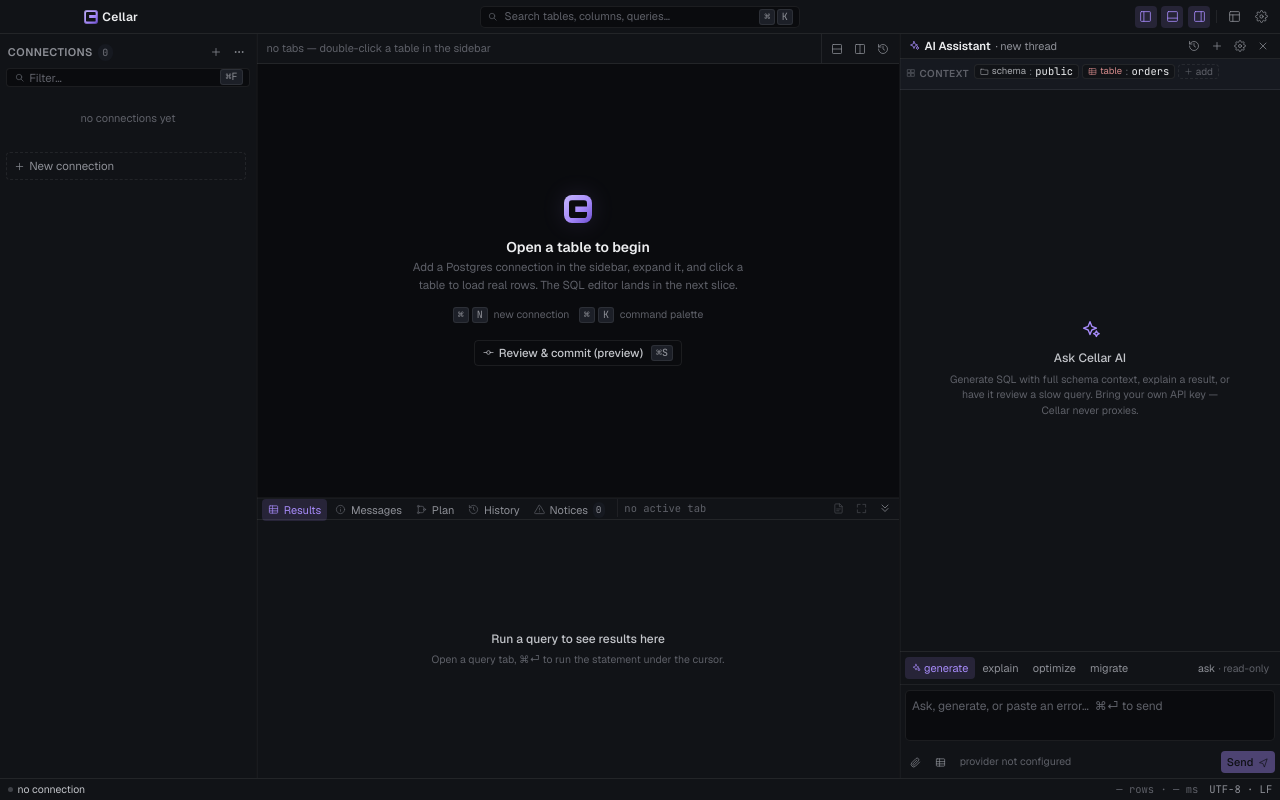
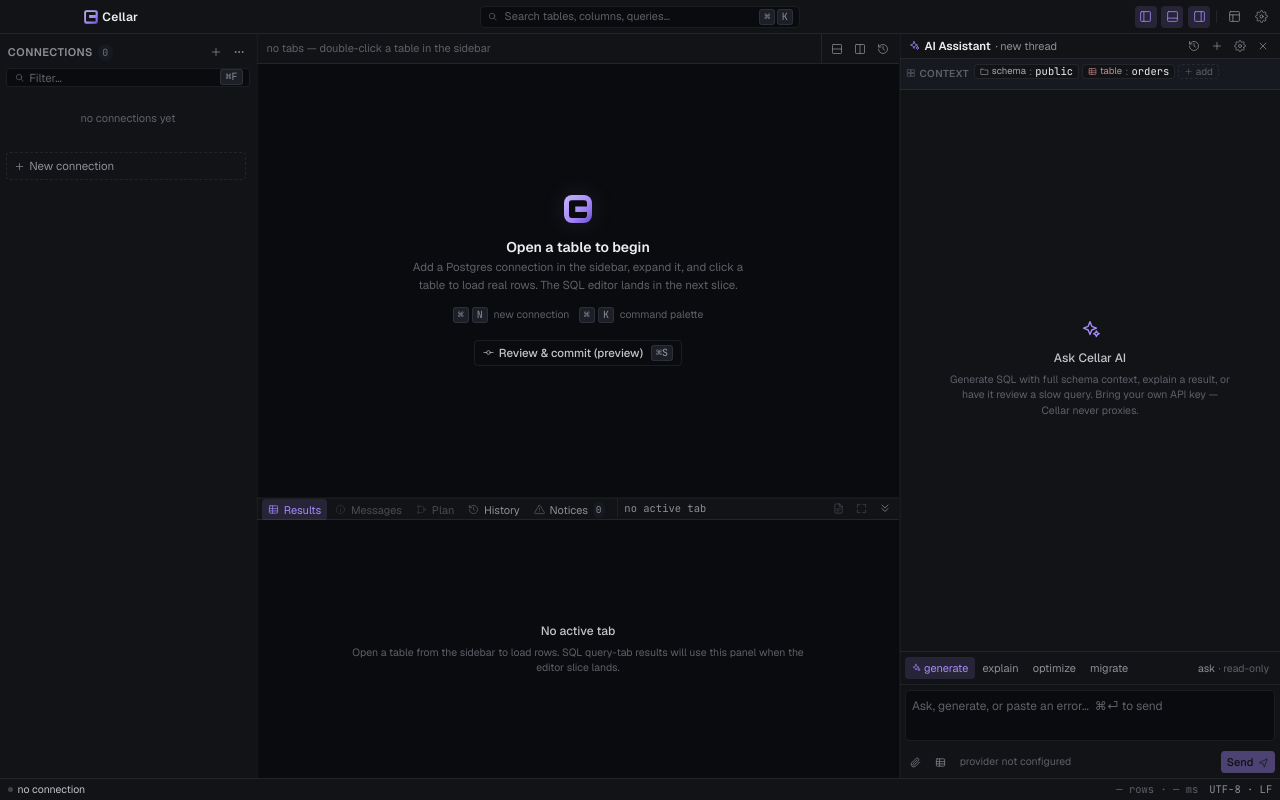
Before and after one commit to MRL-00/cellar, a React (Vite) app in the folder apps/desktop/: page / in a window 1280 px wide. Built offline with nearby package versions, Linux system fonts and the light colour scheme.

Commit message:
feat: make bottom results query-scoped

```diff
--- a/apps/desktop/src/components/BottomPanel.tsx
+++ b/apps/desktop/src/components/BottomPanel.tsx
@@ -5,6 +5,7 @@
   type NoticeSeverity,
   type QueryHistoryRecord,
 } from "@cellar/ipc";
+import { DataGrid, useGridState } from "@cellar/data-grid";
 import { useEffect, useMemo, useState, type ReactNode } from "react";
 
 import {
@@ -23,6 +24,13 @@
 } from "../state/notices";
 import { useStatus } from "../state/status";
 import { useTabs, type TableTab } from "../state/tabs";
+import {
+  maxRowsLabel,
+  resultContextLabel,
+  rowCountLabel,
+  useTabResults,
+  type TabResult,
+} from "../state/tabResults";
 import { Icon } from "./icons";
 
 type BottomTabId = "results" | "messages" | "plan" | "history" | "notices";
@@ -32,14 +40,15 @@
   label: string;
   count: number | null;
   icon: ReactNode;
+  enabled: boolean;
 };
 
 const BASE_TABS: Omit<BPTab, "count">[] = [
-  { id: "results", label: "Results", icon: <Icon.table size={11} /> },
-  { id: "messages", label: "Messages", icon: <Icon.info size={11} /> },
-  { id: "plan", label: "Plan", icon: <Icon.tree size={11} /> },
-  { id: "history", label: "History", icon: <Icon.history size={11} /> },
-  { id: "notices", label: "Notices", icon: <Icon.warn size={11} /> },
+  { id: "results", label: "Results", icon: <Icon.table size={11} />, enabled: true },
+  { id: "messages", label: "Messages", icon: <Icon.info size={11} />, enabled: false },
+  { id: "plan", label: "Plan", icon: <Icon.tree size={11} />, enabled: false },
+  { id: "history", label: "History", icon: <Icon.history size={11} />, enabled: true },
+  { id: "notices", label: "Notices", icon: <Icon.warn size={11} />, enabled: true },
 ];
 
 export function BottomPanel({ onClose }: { onClose: () => void }) {
@@ -49,6 +58,13 @@
   const tabs = useTabs((s) => s.tabs);
   const connections = useConnections((s) => s.connections);
   const activeTab = tabs.find((t) => t.id === activeTabId) ?? null;
+  const result = useTabResults((s) =>
+    activeTabId ? s.byTabId[activeTabId] ?? null : null,
+  );
+  const resultCount =
+    result?.status === "ready" && result.source.kind === "query"
+      ? result.rowCount
+      : null;
   const activeConnection = activeTab
     ? connections.find((c) => c.id === activeTab.connectionId) ?? null
     : null;
@@ -72,7 +88,9 @@
         ? noticeEntry.notices.length
         : tab.id === "history"
           ? historyCount
-          : null,
+          : tab.id === "results"
+            ? resultCount
+            : null,
   }));
 
   return (
@@ -84,12 +102,16 @@
             return (
               <button
                 key={t.id}
-                onClick={() => setActive(t.id)}
+                onClick={() => {
+                  if (t.enabled) setActive(t.id);
+                }}
+                disabled={!t.enabled}
+                title={t.enabled ? t.label : `${t.label} is not wired yet`}
                 className={
-                  "mt-[3px] inline-flex h-[22px] items-center gap-1.5 rounded-[4px] px-2 text-[11px] " +
+                  "mt-[3px] inline-flex h-[22px] items-center gap-1.5 rounded-[4px] px-2 text-[11px] disabled:cursor-default disabled:opacity-45 " +
                   (isActive
                     ? "bg-accent-soft text-accent"
-                    : "text-fg-2 hover:bg-bg-2 hover:text-fg-0")
+                    : "text-fg-2 hover:bg-bg-2 hover:text-fg-0 disabled:hover:bg-transparent disabled:hover:text-fg-2")
                 }
               >
                 <span className={"inline-flex " + (isActive ? "text-accent" : "text-fg-3")}>
@@ -110,13 +132,7 @@
             );
           })}
           <div className="mx-1.5 h-[18px] w-px self-center bg-border-divider" />
-          <div className="inline-flex min-w-0 items-center gap-1.5 font-mono text-[10.5px]">
-            <span className="truncate text-fg-3">
-              {activeTab
-                ? `${activeTab.database}.${activeTab.schema}.${activeTab.table}`
-                : "no active tab"}
-            </span>
-          </div>
+          <HeaderMeta activeTab={activeTab} result={result} />
         </div>
         <div className="flex items-center gap-px">
           <button className="icon-btn opacity-45" disabled title="Export not implemented yet">
@@ -132,7 +148,9 @@
       </div>
 
       <div className="min-h-0 flex-1 overflow-hidden">
-        {active === "history" ? (
+        {active === "results" ? (
+          <ResultsBody activeTab={activeTab} result={result} />
+        ) : active === "history" ? (
           <HistoryPanel activeTab={activeTab} onCountChange={setHistoryCount} />
         ) : active === "notices" ? (
           <NoticesPanel
@@ -153,6 +171,174 @@
       </div>
     </div>
   );
+}
+
+function HeaderMeta({
+  activeTab,
+  result,
+}: {
+  activeTab: TableTab | null;
+  result: TabResult | null;
+}) {
+  const items = headerItems(activeTab, result);
+
+  return (
+    <div className="inline-flex min-w-0 items-center gap-1.5 overflow-hidden font-mono text-[10.5px]">
+      {items.map((item, i) => (
+        <span
+          key={`${item}-${i}`}
+          className={i === 0 ? "truncate text-fg-2" : "shrink-0 text-fg-3"}
+        >
+          {i > 0 && <span className="text-fg-4">· </span>}
+          {item}
+        </span>
+      ))}
+    </div>
+  );
+}
+
+function headerItems(activeTab: TableTab | null, result: TabResult | null): string[] {
+  if (!activeTab) return ["no active tab"];
+  if (!result) return [tableLabel(activeTab), "table rows shown above"];
+
+  const context = resultContextLabel(result.source);
+  if (result.source.kind === "table") {
+    return [context, "table rows shown above"];
+  }
+  if (result.status === "loading") {
+    return [context, "loading", maxRowsLabel(result.source.maxRows, false)];
+  }
+  if (result.status === "error") {
+    return [context, "failed"];
+  }
+  return [
+    context,
+    rowCountLabel(result.rowCount, result.truncated),
+    maxRowsLabel(result.source.maxRows, result.truncated),
+    `${result.durationMs} ms`,
+  ];
+}
+
+function ResultsBody({
+  activeTab,
+  result,
+}: {
+  activeTab: TableTab | null;
+  result: TabResult | null;
+}) {
+  if (!activeTab) {
+    return (
+      <EmptyPanel
+        title="No active tab"
+        detail="Open a table from the sidebar to load rows. SQL query-tab results will use this panel when the editor slice lands."
+      />
+    );
+  }
+
+  if (!result) {
+    return (
+      <EmptyPanel
+        title="Table rows are already shown"
+        detail={`${tableLabel(activeTab)} is a table-browsing tab. The Results grid is reserved for SQL query output, so it will light up when SQL editor tabs land.`}
+      />
+    );
+  }
+
+  if (result.source.kind === "table") {
+    return (
+      <EmptyPanel
+        title="Table rows are already shown"
+        detail="This tab's table data lives in the main grid. The bottom Results grid is reserved for SQL query output."
+      />
+    );
+  }
+
+  if (result.status === "loading") {
+    return (
+      <EmptyPanel
+        title="Loading rows"
+        detail={`Running ${result.source.statement}`}
+      />
+    );
+  }
+
+  if (result.status === "error") {
+    return (
+      <EmptyPanel
+        title="Could not load results"
+        detail={result.message}
+        tone="warn"
+      />
+    );
+  }
+
+  if (result.columns.length === 0) {
+    return (
+      <EmptyPanel
+        title="Statement returned no columns"
+        detail="Rows-affected messages are not surfaced in the bottom panel yet."
+      />
+    );
+  }
+
+  return <ReadOnlyResultGrid key={result.tabId} result={result} />;
+}
+
+function ReadOnlyResultGrid({
+  result,
+}: {
+  result: Extract<TabResult, { status: "ready" }>;
+}) {
+  const grid = useGridState();
+
+  return (
+    <div className="flex h-full min-h-0 overflow-hidden">
+      <DataGrid
+        columns={result.columns}
+        rows={result.rows}
+        totalRows={result.truncated ? undefined : result.rows.length}
+        changes={grid.changes}
+        onChange={grid.setChanges}
+        selection={grid.selection}
+        onSelect={grid.setSelection}
+        editing={grid.editing}
+        onEdit={grid.setEditing}
+        filters={grid.filters}
+        onFiltersChange={grid.setFilters}
+        readOnly
+      />
+    </div>
+  );
+}
+
+function EmptyPanel({
+  title,
+  detail,
+  tone = "muted",
+}: {
+  title: string;
+  detail: string;
+  tone?: "muted" | "warn";
+}) {
+  return (
+    <div className="flex h-full flex-col items-center justify-center gap-1.5 bg-bg-inset p-6 text-center text-[11.5px] text-fg-3">
+      <div
+        className={
+          "text-[12px] font-medium " +
+          (tone === "warn" ? "text-warn" : "text-fg-1")
+        }
+      >
+        {title}
+      </div>
+      <div className="max-w-[460px] text-[10.5px] leading-[1.5] text-fg-3">
+        {detail}
+      </div>
+    </div>
+  );
+}
+
+function tableLabel(tab: TableTab): string {
+  return `${tab.database}.${tab.schema}.${tab.table}`;
 }
 
 function HistoryPanel({
--- a/apps/desktop/src/hooks/useTableData.ts
+++ b/apps/desktop/src/hooks/useTableData.ts
@@ -6,6 +6,7 @@
 import { useConnections } from "../state/connections";
 import { useNotices } from "../state/notices";
 import { useStatus } from "../state/status";
+import { useTabResults } from "../state/tabResults";
 
 interface TableData {
   columns: GridColumn[];
@@ -48,6 +49,9 @@
     setState((s) => ({ ...s, loading: s.rows.length === 0, error: null }));
     const primaryKey = tablePrimaryKey(connectionId, database, schema, table);
     const sql = tableSelectSql(schema, table, primaryKey);
+    if (tabId) {
+      useTabResults.getState().clearTab(tabId);
+    }
     void (async () => {
       try {
         const result = await loadTableQuery(
--- /dev/null
+++ b/apps/desktop/src/state/tabResults.ts
@@ -0,0 +1,151 @@
+import type { GridColumn, GridRow } from "@cellar/data-grid";
+import { create } from "zustand";
+
+export type ResultSource =
+  | {
+      kind: "table";
+      connectionId: string;
+      database: string;
+      schema: string;
+      table: string;
+      statement: string;
+      maxRows: number;
+    }
+  | {
+      kind: "query";
+      connectionId: string;
+      database: string | null;
+      tabId: string;
+      label: string;
+      statement: string;
+      maxRows: number;
+    };
+
+export type TabResult =
+  | {
+      status: "loading";
+      tabId: string;
+      source: ResultSource;
+    }
+  | {
+      status: "ready";
+      tabId: string;
+      source: ResultSource;
+      columns: GridColumn[];
+      rows: GridRow[];
+      rowCount: number;
+      truncated: boolean;
+      durationMs: number;
+    }
+  | {
+      status: "error";
+      tabId: string;
+      source: ResultSource;
+      message: string;
+    };
+
+interface TabResultsStore {
+  byTabId: Record<string, TabResult>;
+  setLoading: (tabId: string, source: ResultSource) => void;
+  setReady: (
+    tabId: string,
+    result: Omit<Extract<TabResult, { status: "ready" }>, "status" | "tabId">,
+  ) => void;
+  setError: (tabId: string, source: ResultSource, message: string) => void;
+  clearTab: (tabId: string) => void;
+}
+
+export const useTabResults = create<TabResultsStore>((set) => ({
+  byTabId: {},
+
+  setLoading: (tabId, source) =>
+    set((s) => ({
+      byTabId: {
+        ...s.byTabId,
+        [tabId]: { status: "loading", tabId, source },
+      },
+    })),
+
+  setReady: (tabId, result) =>
+    set((s) => ({
+      byTabId: {
+        ...s.byTabId,
+        [tabId]: { status: "ready", tabId, ...result },
+      },
+    })),
+
+  setError: (tabId, source, message) =>
+    set((s) => ({
+      byTabId: {
+        ...s.byTabId,
+        [tabId]: { status: "error", tabId, source, message },
+      },
+    })),
+
+  clearTab: (tabId) =>
+    set((s) => {
+      const next = { ...s.byTabId };
+      delete next[tabId];
+      return { byTabId: next };
+    }),
+}));
+
+export function tableResultSource(
+  connectionId: string,
+  database: string,
+  schema: string,
+  table: string,
+  statement: string,
+  maxRows: number,
+): ResultSource {
+  return {
+    kind: "table",
+    connectionId,
+    database,
+    schema,
+    table,
+    statement,
+    maxRows,
+  };
+}
+
+export function queryResultSource(
+  connectionId: string,
+  database: string | null,
+  tabId: string,
+  label: string,
+  statement: string,
+  maxRows: number,
+): ResultSource {
+  return {
+    kind: "query",
+    connectionId,
+    database,
+    tabId,
+    label,
+    statement,
+    maxRows,
+  };
+}
+
+export function resultContextLabel(source: ResultSource): string {
+  switch (source.kind) {
+    case "table":
+      return `${source.database}.${source.schema}.${source.table}`;
+    case "query":
+      return source.database ? `${source.database}.${source.label}` : source.label;
+  }
+}
+
+export function rowCountLabel(rowCount: number, truncated: boolean): string {
+  const suffix = truncated ? "+" : "";
+  return `${formatCount(rowCount)}${suffix} ${rowCount === 1 && !truncated ? "row" : "rows"}`;
+}
+
+export function maxRowsLabel(maxRows: number, truncated: boolean): string {
+  return truncated ? `capped at ${formatCount(maxRows)}` : `max ${formatCount(maxRows)}`;
+}
+
+function formatCount(value: number): string {
+  return new Intl.NumberFormat("en-US").format(value);
+}
--- a/apps/desktop/src/state/tabs.ts
+++ b/apps/desktop/src/state/tabs.ts
@@ -1,5 +1,6 @@
 import { create } from "zustand";
 import type { PendingChanges } from "@cellar/data-grid";
+import { useTabResults } from "./tabResults";
 
 export interface TableTab {
   id: string;
@@ -68,6 +69,7 @@
       const { [id]: _refresh, ...refreshKeys } = s.refreshKeys;
       return { tabs, activeId, tableChanges, refreshKeys };
     });
+    useTabResults.getState().clearTab(id);
   },
 
   setActive(id) {
```
Also changed, not shown: packages/data-grid/src/DataGrid.tsx (+22 -3 lines), 1 other file (tests, documents, lock files or other folders).
